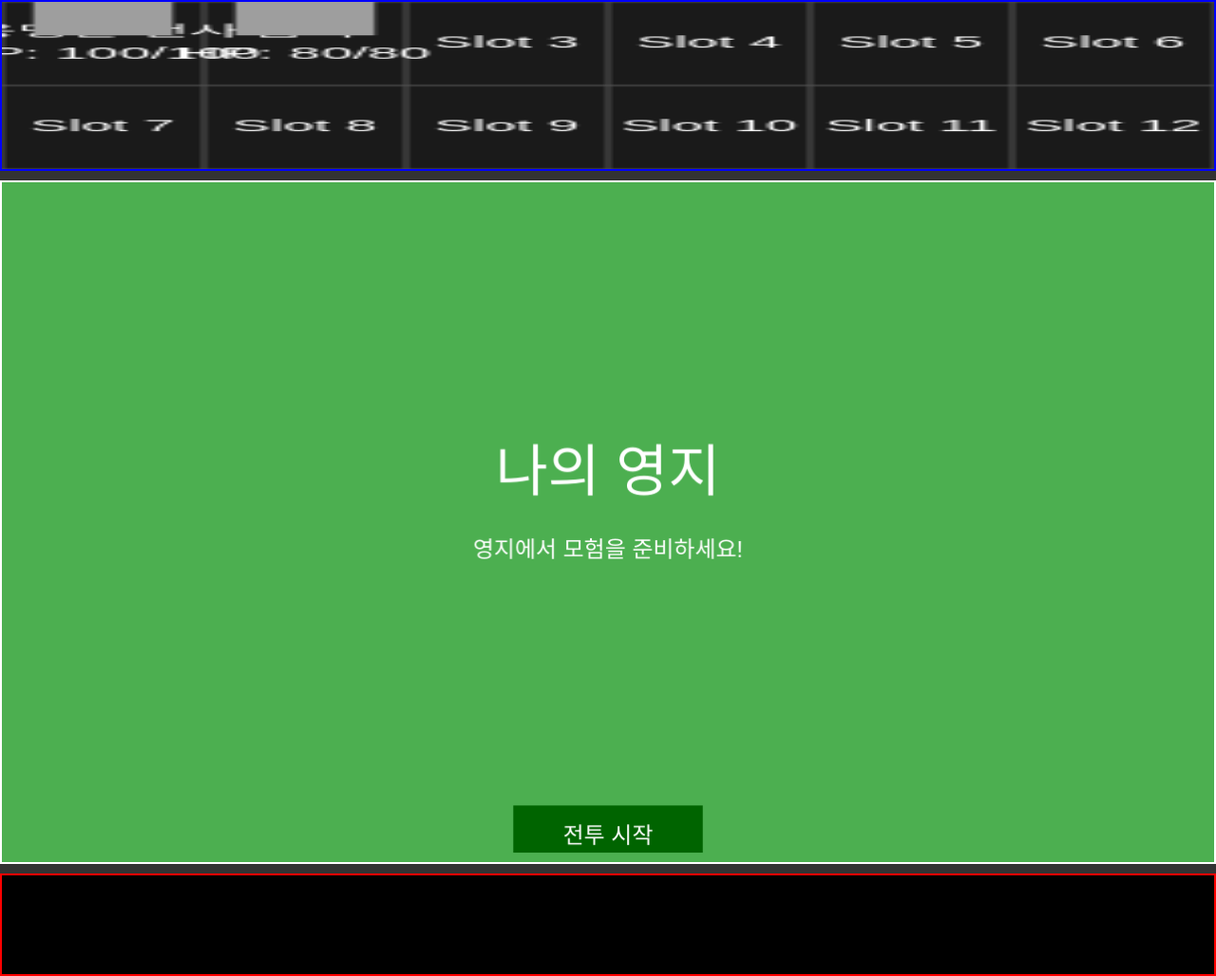
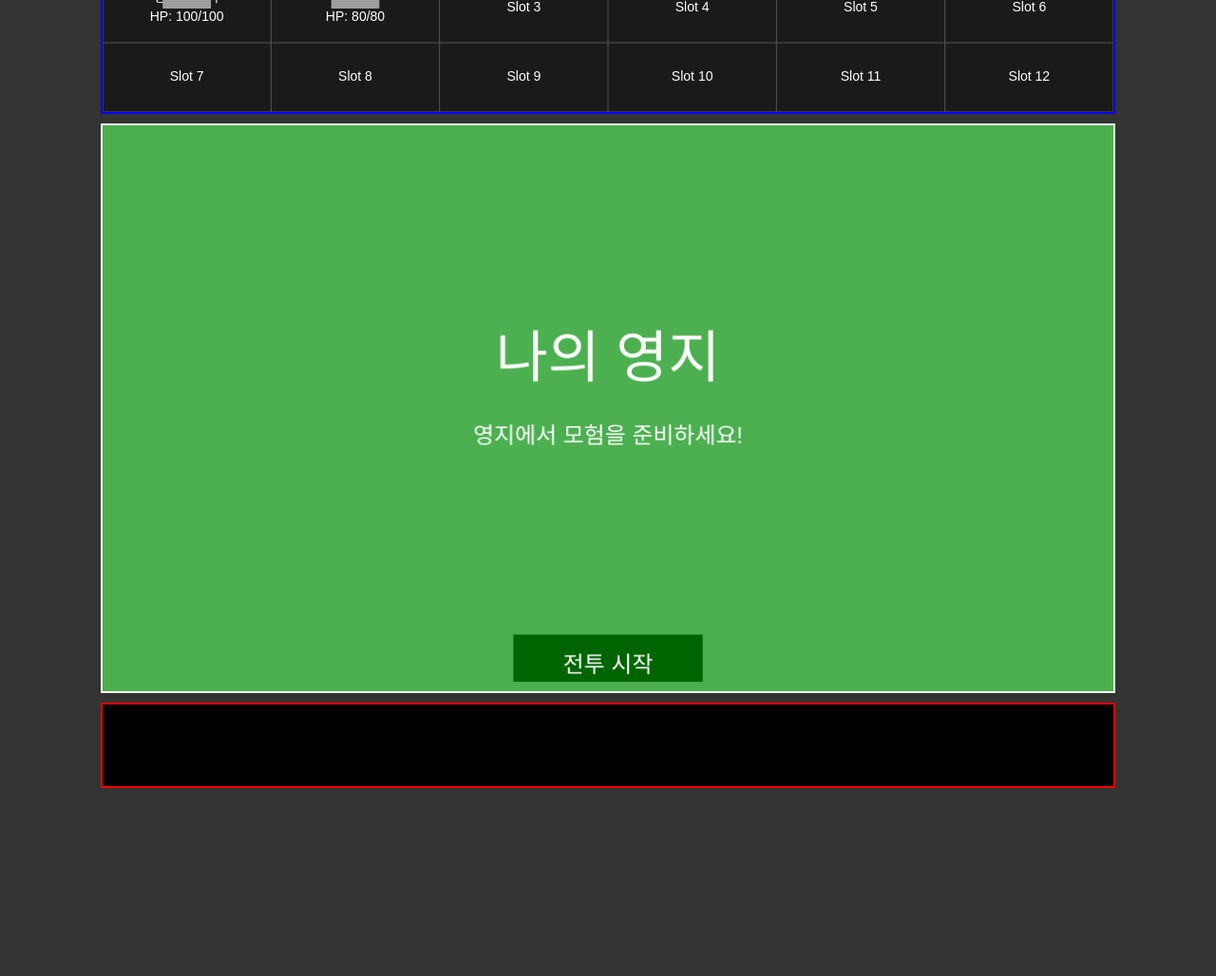
Before and after one commit to cagecorn/muscle-and-blood, a website with bundled scripts: page index.html in a window 1280 px wide. Shown: the whole page at 95% size. After the commit the page ends 830 px from the top, so only its background shows below. Built offline with nearby package versions, Linux system fonts and the light colour scheme.

Commit message:
Fix canvas sizing and layout

```diff
--- a/js/GameEngine.js
+++ b/js/GameEngine.js
@@ -123,26 +123,20 @@ export class GameEngine {
         this.panelEngine = new PanelEngine();
         this.panelEngine.registerPanel('mercenaryPanel', this.mercenaryPanelManager);
 
-        // CompatibilityManager 초기화 (LogicManager와 패널, 로그 매니저 전달)
+        // UIEngine과 MapManager를 먼저 초기화
+        this.mapManager = new MapManager(this.measureManager);
+        this.uiEngine = new UIEngine(this.renderer, this.measureManager, this.eventManager);
+
+        // CompatibilityManager 초기화 (필요 매니저들을 모두 전달)
         this.compatibilityManager = new CompatibilityManager(
             this.measureManager,
             this.renderer,
-            null, // UIEngine (temp null)
-            null,  // MapManager (temp null)
+            this.uiEngine,
+            this.mapManager,
             this.logicManager,
             this.mercenaryPanelManager,
             this.battleLogManager
         );
-
-        // UIEngine과 MapManager 초기화 (CompatibilityManager가 재계산 메서드를 호출할 수 있도록)
-        this.mapManager = new MapManager(this.measureManager);
-        this.uiEngine = new UIEngine(this.renderer, this.measureManager, this.eventManager);
-
-        // CompatibilityManager에 UIEngine과 MapManager 참조 설정 (생성 후)
-        this.compatibilityManager.uiEngine = this.uiEngine;
-        this.compatibilityManager.mapManager = this.mapManager;
-        // 초기 캔버스 크기 조정 및 다른 매니저 재계산 트리거 (모든 매니저가 초기화된 후 한 번 더 호출)
-        this.compatibilityManager.adjustResolution();
 
         this.cameraEngine = new CameraEngine(this.renderer, this.logicManager, this.sceneEngine);
         this.inputManager = new InputManager(this.renderer, this.cameraEngine, this.uiEngine);
--- a/js/managers/BattleLogManager.js
+++ b/js/managers/BattleLogManager.js
@@ -8,9 +8,12 @@ export class BattleLogManager {
         this.eventManager = eventManager;
         this.measureManager = measureManager; // ✨ measureManager 저장
 
+        this.pixelRatio = window.devicePixelRatio || 1;
+
         this.logMessages = [];
 
-        // 초기 로그 치수 재계산 (CompatibilityManager가 캔버스 크기 설정 후 호출할 것임)
+        // 초기 내부 해상도 설정 후 로그 치수 재계산
+        this.resizeCanvas();
         this.recalculateLogDimensions();
 
         // ✨ _setupEventListeners는 이제 GameEngine에서 명시적으로 호출됩니다.
@@ -28,13 +31,31 @@ export class BattleLogManager {
         // 캔버스 높이에 따라 표시할 최대 줄 수와 줄 간격 재조정
         this.padding = measuredPadding;
         this.lineHeight = measuredLineHeight;
-        this.maxLogLines = Math.floor((this.canvas.height - 2 * this.padding) / this.lineHeight);
+        this.maxLogLines = Math.floor(((this.canvas.height / this.pixelRatio) - 2 * this.padding) / this.lineHeight);
 
         // 최대 줄 수를 초과하는 오래된 메시지 제거
         while (this.logMessages.length > this.maxLogLines) {
             this.logMessages.shift();
         }
         console.log(`[BattleLogManager] Log dimensions recalculated. Canvas size: ${this.canvas.width}x${this.canvas.height}, Max lines: ${this.maxLogLines}`);
+        this.resizeCanvas();
+    }
+
+    /**
+     * 캔버스 내부의 그리기 버퍼 해상도를 실제 표시 크기와 픽셀 비율에 맞춰 조정합니다.
+     */
+    resizeCanvas() {
+        const displayWidth = this.canvas.clientWidth;
+        const displayHeight = this.canvas.clientHeight;
+
+        if (this.canvas.width !== displayWidth * this.pixelRatio ||
+            this.canvas.height !== displayHeight * this.pixelRatio) {
+            this.canvas.width = displayWidth * this.pixelRatio;
+            this.canvas.height = displayHeight * this.pixelRatio;
+            this.ctx = this.canvas.getContext('2d');
+            this.ctx.scale(this.pixelRatio, this.pixelRatio);
+            console.log(`[BattleLogManager] Canvas internal resolution set to: ${this.canvas.width}x${this.canvas.height} (Display: ${displayWidth}x${displayHeight}, Ratio: ${this.pixelRatio})`);
+        }
     }
 
     /**
@@ -72,9 +93,9 @@ export class BattleLogManager {
     }
 
     draw(ctx) {
-        ctx.clearRect(0, 0, this.canvas.width, this.canvas.height);
+        ctx.clearRect(0, 0, this.canvas.width / this.pixelRatio, this.canvas.height / this.pixelRatio);
         ctx.fillStyle = 'rgba(0, 0, 0, 0.7)';
-        ctx.fillRect(0, 0, this.canvas.width, this.canvas.height);
+        ctx.fillRect(0, 0, this.canvas.width / this.pixelRatio, this.canvas.height / this.pixelRatio);
 
         ctx.fillStyle = 'white';
         ctx.font = `${Math.floor(this.lineHeight * 0.8)}px Arial`; // ✨ 폰트 크기 동적 조정 (줄 높이의 80%)
--- a/js/managers/CompatibilityManager.js
+++ b/js/managers/CompatibilityManager.js
@@ -1,15 +1,19 @@
 // js/managers/CompatibilityManager.js
 
 export class CompatibilityManager {
-    constructor(measureManager, renderer, uiEngine, mapManager, logicManager, mercenaryPanelManager, battleLogManager) { // ✨ 새 매니저들 추가
+    constructor(measureManager, renderer, uiEngine, mapManager, logicManager, mercenaryPanelManager, battleLogManager) {
         console.log("\ud83d\udcf1 CompatibilityManager initialized. Adapting to screen changes. \ud83d\udcf1");
         this.measureManager = measureManager;
-        this.renderer = renderer; // Main game canvas renderer
+        this.renderer = renderer;
         this.uiEngine = uiEngine;
         this.mapManager = mapManager;
         this.logicManager = logicManager;
-        this.mercenaryPanelManager = mercenaryPanelManager; // ✨ 용병 패널 매니저
-        this.battleLogManager = battleLogManager;     // ✨ 전투 로그 매니저
+        this.mercenaryPanelManager = mercenaryPanelManager;
+        this.battleLogManager = battleLogManager;
+
+        // 캔버스 참조 보관
+        this.mercenaryPanelCanvas = mercenaryPanelManager ? mercenaryPanelManager.canvas : null;
+        this.combatLogCanvas = battleLogManager ? battleLogManager.canvas : null;
 
         this.baseGameWidth = this.measureManager.get('gameResolution.width');
         this.baseGameHeight = this.measureManager.get('gameResolution.height');
@@ -38,107 +42,121 @@ export class CompatibilityManager {
             console.warn("[CompatibilityManager] Viewport dimensions are zero, cannot adjust resolution.");
             const minRes = this.logicManager.getMinGameResolution();
 
-            // MeasureManager와 Renderer에 최소 해상도 설정 (CSS 크기)
             this.measureManager.updateGameResolution(minRes.minWidth, minRes.minHeight);
-            this.renderer.canvas.style.width = `${minRes.minWidth}px`; // CSS 크기 설정
-            this.renderer.canvas.style.height = `${minRes.minHeight}px`; // CSS 크기 설정
-            this.renderer.resizeCanvas(minRes.minWidth, minRes.minHeight); // Renderer의 내부 해상도 조정
+            this.renderer.canvas.style.width = `${minRes.minWidth}px`;
+            this.renderer.canvas.style.height = `${minRes.minHeight}px`;
+            this.renderer.resizeCanvas(minRes.minWidth, minRes.minHeight);
 
-            // 다른 캔버스들도 최소값으로 설정 (필요하다면)
-            // ... (기존 용병 패널 및 전투 로그 캔버스 크기 조정 로직 유지)
-            // 중요한 점은, 이 캔버스들의 CSS width/height를 설정한 후
-            // 각 매니저 (MercenaryPanelManager, BattleLogManager) 내에서 자체 캔버스의
-            // getContext('2d')를 다시 얻거나, 캔버스 요소를 매니저에 전달할 때 이미 컨텍스트를 얻었으므로
-            // 해당 캔버스의 내부 해상도를 직접 조정해 주어야 합니다.
-            // MercenaryPanelManager와 BattleLogManager는 이미 canvas와 ctx를 직접 가지고 있으므로,
-            // 이들의 draw 메서드에서 pixelRatio를 고려하거나,
-            // 별도의 resize 메서드를 추가하여 resizeCanvas처럼 처리해야 합니다. (이 예시에서는 생략)
-
-            // 매니저들의 내부 치수 재계산 호출
-            // ... (기존 recalculateUIDimensions 등 유지)
+            if (this.mercenaryPanelCanvas) {
+                const mHeight = Math.floor(minRes.minWidth * (this.measureManager.get('mercenaryPanel.heightRatio') / (this.baseGameWidth / this.baseGameHeight)));
+                this.mercenaryPanelCanvas.style.width = `${minRes.minWidth}px`;
+                this.mercenaryPanelCanvas.style.height = `${mHeight}px`;
+            }
+            if (this.combatLogCanvas) {
+                const cHeight = Math.floor(minRes.minWidth * (this.measureManager.get('combatLog.heightRatio') / (this.baseGameWidth / this.baseGameHeight)));
+                this.combatLogCanvas.style.width = `${minRes.minWidth}px`;
+                this.combatLogCanvas.style.height = `${cHeight}px`;
+            }
+            this.callRecalculateDimensions();
             return;
         }
+        const totalPadding = 20; // container padding
+        const totalMarginBetweenCanvases = 20; // margins
+        const availableHeight = viewportHeight - totalPadding - totalMarginBetweenCanvases;
 
-        let newGameWidth;
-        let newGameHeight;
+        const mainGameAspectRatio = this.baseGameWidth / this.baseGameHeight;
+        const maxMainGameCanvasWidth = viewportWidth - totalPadding;
+
+        const mercenaryPanelExpectedHeightRatio = this.measureManager.get('mercenaryPanel.heightRatio');
+        const combatLogExpectedHeightRatio = this.measureManager.get('combatLog.heightRatio');
+
+        let mainGameCanvasWidth;
+        let mainGameCanvasHeight;
 
         const currentViewportAspectRatio = viewportWidth / viewportHeight;
+        const totalGameAspectRatio = this.baseAspectRatio +
+                                     (this.baseAspectRatio * mercenaryPanelExpectedHeightRatio) +
+                                     (this.baseAspectRatio * combatLogExpectedHeightRatio);
 
-        if (currentViewportAspectRatio > this.baseAspectRatio) {
-            // 뷰포트가 게임 기본 비율보다 가로로 넓다면, 높이에 맞춰 스케일
-            newGameHeight = viewportHeight;
-            newGameWidth = newGameHeight * this.baseAspectRatio;
+        if (currentViewportAspectRatio > totalGameAspectRatio) {
+            mainGameCanvasHeight = availableHeight / (1 + mercenaryPanelExpectedHeightRatio + combatLogExpectedHeightRatio);
+            mainGameCanvasWidth = mainGameCanvasHeight * mainGameAspectRatio;
         } else {
-            // 뷰포트가 게임 기본 비율보다 세로로 길거나 가로로 좁다면, 너비에 맞춰 스케일
-            newGameWidth = viewportWidth;
-            newGameHeight = newGameWidth / this.baseAspectRatio;
+            mainGameCanvasWidth = maxMainGameCanvasWidth;
+            mainGameCanvasHeight = mainGameCanvasWidth / mainGameAspectRatio;
+            if ((mainGameCanvasHeight + (mainGameCanvasHeight * mercenaryPanelExpectedHeightRatio) + (mainGameCanvasHeight * combatLogExpectedHeightRatio)) > availableHeight) {
+                mainGameCanvasHeight = availableHeight / (1 + mercenaryPanelExpectedHeightRatio + combatLogExpectedHeightRatio);
+                mainGameCanvasWidth = mainGameCanvasHeight * mainGameAspectRatio;
+            }
         }
 
         // 소수점 제거
-        newGameWidth = Math.floor(newGameWidth);
-        newGameHeight = Math.floor(newGameHeight);
+        mainGameCanvasWidth = Math.floor(mainGameCanvasWidth);
+        mainGameCanvasHeight = Math.floor(mainGameCanvasHeight);
 
         // GuardianManager의 최소 해상도 요구 사항 가져오기
         const minRequiredResolution = this.logicManager.getMinGameResolution();
 
         // 계산된 해상도가 최소 요구 사항보다 작을 경우 조정
-        if (newGameWidth < minRequiredResolution.minWidth || newGameHeight < minRequiredResolution.minHeight) {
-            console.warn(`[CompatibilityManager] Calculated resolution ${newGameWidth}x${newGameHeight} is below minimum requirement ${minRequiredResolution.minWidth}x${minRequiredResolution.minHeight}. Forcing minimums.`);
+        if (mainGameCanvasWidth < minRequiredResolution.minWidth || mainGameCanvasHeight < minRequiredResolution.minHeight) {
+            console.warn(`[CompatibilityManager] Calculated main game resolution ${mainGameCanvasWidth}x${mainGameCanvasHeight} is below minimum requirement ${minRequiredResolution.minWidth}x${minRequiredResolution.minHeight}. Forcing minimums.`);
 
-            const scaleToFitMinWidth = minRequiredResolution.minWidth / newGameWidth;
-            const scaleToFitMinHeight = minRequiredResolution.minHeight / newGameHeight;
+            const scaleToFitMinWidth = minRequiredResolution.minWidth / mainGameCanvasWidth;
+            const scaleToFitMinHeight = minRequiredResolution.minHeight / mainGameCanvasHeight;
 
             const forcedScale = Math.max(scaleToFitMinWidth, scaleToFitMinHeight);
 
-            newGameWidth = Math.floor(newGameWidth * forcedScale);
-            newGameHeight = Math.floor(newGameHeight * forcedScale);
+            mainGameCanvasWidth = Math.floor(mainGameCanvasWidth * forcedScale);
+            mainGameCanvasHeight = Math.floor(mainGameCanvasHeight * forcedScale);
 
-            newGameWidth = Math.max(newGameWidth, minRequiredResolution.minWidth);
-            newGameHeight = Math.max(newGameHeight, minRequiredResolution.minHeight);
+            mainGameCanvasWidth = Math.max(mainGameCanvasWidth, minRequiredResolution.minWidth);
+            mainGameCanvasHeight = Math.max(mainGameCanvasHeight, minRequiredResolution.minHeight);
         }
 
         // 1. 메인 게임 캔버스 CSS 해상도 업데이트
-        this.measureManager.updateGameResolution(newGameWidth, newGameHeight);
-        this.renderer.canvas.style.width = `${newGameWidth}px`;  // CSS 크기 설정
-        this.renderer.canvas.style.height = `${newGameHeight}px`; // CSS 크기 설정
-        // ✨ Renderer의 내부 해상도(width/height 속성)를 CSS 크기에 맞춰 재설정하고 pixelRatio 적용
-        this.renderer.resizeCanvas(newGameWidth, newGameHeight);
-        console.log(`[CompatibilityManager] Main Canvas adjusted to: ${newGameWidth}x${newGameHeight}`);
+        this.measureManager.updateGameResolution(mainGameCanvasWidth, mainGameCanvasHeight);
+        this.renderer.canvas.style.width = `${mainGameCanvasWidth}px`;
+        this.renderer.canvas.style.height = `${mainGameCanvasHeight}px`;
+        this.renderer.resizeCanvas(mainGameCanvasWidth, mainGameCanvasHeight);
+        console.log(`[CompatibilityManager] Main Canvas adjusted to: ${mainGameCanvasWidth}x${mainGameCanvasHeight}`);
 
         // 2. 용병 패널 캔버스 해상도 업데이트
-        if (this.mercenaryPanelManager && this.mercenaryPanelManager.canvas) {
-            const mercenaryPanelHeight = Math.floor(newGameHeight * this.measureManager.get('mercenaryPanel.heightRatio'));
-            this.mercenaryPanelManager.canvas.style.width = `${newGameWidth}px`;
-            this.mercenaryPanelManager.canvas.style.height = `${mercenaryPanelHeight}px`;
-            // ✨ MercenaryPanelManager의 내부 캔버스 해상도도 조정해야 합니다.
-            // MercenaryPanelManager 내부에 resizeCanvas() 같은 메서드를 구현하고 호출하거나,
-            // 직접 캔버스 width/height 속성과 ctx.scale을 조정해야 합니다.
-            // 여기서는 단순히 CSS 크기만 조정합니다. (별도 구현 필요)
-            console.log(`[CompatibilityManager] Mercenary Panel Canvas adjusted to: ${newGameWidth}x${mercenaryPanelHeight}`);
+        if (this.mercenaryPanelCanvas) {
+            const mercenaryPanelHeight = Math.floor(mainGameCanvasHeight * mercenaryPanelExpectedHeightRatio);
+            this.mercenaryPanelCanvas.style.width = `${mainGameCanvasWidth}px`;
+            this.mercenaryPanelCanvas.style.height = `${mercenaryPanelHeight}px`;
+            if (this.mercenaryPanelManager && this.mercenaryPanelManager.resizeCanvas) {
+                this.mercenaryPanelManager.resizeCanvas();
+            }
+            console.log(`[CompatibilityManager] Mercenary Panel Canvas adjusted to: ${mainGameCanvasWidth}x${mercenaryPanelHeight}`);
         }
 
         // 3. 전투 로그 캔버스 해상도 업데이트
-        if (this.battleLogManager && this.battleLogManager.canvas) {
-            const combatLogHeight = Math.floor(newGameHeight * this.measureManager.get('combatLog.heightRatio'));
-            this.battleLogManager.canvas.style.width = `${newGameWidth}px`;
-            this.battleLogManager.canvas.style.height = `${combatLogHeight}px`;
-            // ✨ BattleLogManager의 내부 캔버스 해상도도 조정해야 합니다. (MercenaryPanelManager와 동일)
-            // 여기서는 단순히 CSS 크기만 조정합니다. (별도 구현 필요)
-            console.log(`[CompatibilityManager] Combat Log Canvas adjusted to: ${newGameWidth}x${combatLogHeight}`);
+        if (this.combatLogCanvas) {
+            const combatLogHeight = Math.floor(mainGameCanvasHeight * combatLogExpectedHeightRatio);
+            this.combatLogCanvas.style.width = `${mainGameCanvasWidth}px`;
+            this.combatLogCanvas.style.height = `${combatLogHeight}px`;
+            if (this.battleLogManager && this.battleLogManager.resizeCanvas) {
+                this.battleLogManager.resizeCanvas();
+            }
+            console.log(`[CompatibilityManager] Combat Log Canvas adjusted to: ${mainGameCanvasWidth}x${combatLogHeight}`);
         }
 
         // 모든 관련 매니저들의 내부 치수 재계산 호출
+        this.callRecalculateDimensions();
+    }
+
+    // 모든 매니저의 재계산 메서드를 호출하는 헬퍼 함수
+    callRecalculateDimensions() {
         if (this.uiEngine && this.uiEngine.recalculateUIDimensions) {
             this.uiEngine.recalculateUIDimensions();
         }
         if (this.mapManager && this.mapManager.recalculateMapDimensions) {
             this.mapManager.recalculateMapDimensions();
         }
-        // ✨ 용병 패널 매니저의 내부 재계산 메서드 호출
         if (this.mercenaryPanelManager && this.mercenaryPanelManager.recalculatePanelDimensions) {
             this.mercenaryPanelManager.recalculatePanelDimensions();
         }
-        // ✨ 전투 로그 매니저의 내부 재계산 메서드 호출
         if (this.battleLogManager && this.battleLogManager.recalculateLogDimensions) {
             this.battleLogManager.recalculateLogDimensions();
         }
--- a/js/managers/MercenaryPanelManager.js
+++ b/js/managers/MercenaryPanelManager.js
@@ -17,7 +17,10 @@ export class MercenaryPanelManager {
         this.gridCols = this.measureManager.get('mercenaryPanel.gridCols');
         this.numSlots = this.gridRows * this.gridCols;
 
-        // 초기 패널 치수 재계산 (CompatibilityManager가 캔버스 크기 설정 후 호출할 것임)
+        this.pixelRatio = window.devicePixelRatio || 1;
+
+        // 초기 내부 해상도 설정 후 패널 치수 계산
+        this.resizeCanvas();
         this.recalculatePanelDimensions();
 
         // ✨ window.resize 이벤트 리스너 제거 (CompatibilityManager가 크기 제어)
@@ -29,9 +32,27 @@ export class MercenaryPanelManager {
      */
     recalculatePanelDimensions() {
         // ✨ 캔버스 요소의 현재 크기를 기반으로 내부 슬롯 크기 계산
-        this.slotWidth = this.canvas.width / this.gridCols;
-        this.slotHeight = this.canvas.height / this.gridRows;
+        this.slotWidth = (this.canvas.width / this.pixelRatio) / this.gridCols;
+        this.slotHeight = (this.canvas.height / this.pixelRatio) / this.gridRows;
         console.log(`[MercenaryPanelManager] Panel dimensions recalculated. Canvas size: ${this.canvas.width}x${this.canvas.height}, Slot size: ${this.slotWidth}x${this.slotHeight}`);
+        this.resizeCanvas();
+    }
+
+    /**
+     * 캔버스 내부 해상도를 CSS 크기와 pixelRatio에 맞춰 조정합니다.
+     */
+    resizeCanvas() {
+        const displayWidth = this.canvas.clientWidth;
+        const displayHeight = this.canvas.clientHeight;
+
+        if (this.canvas.width !== displayWidth * this.pixelRatio ||
+            this.canvas.height !== displayHeight * this.pixelRatio) {
+            this.canvas.width = displayWidth * this.pixelRatio;
+            this.canvas.height = displayHeight * this.pixelRatio;
+            this.ctx = this.canvas.getContext('2d');
+            this.ctx.scale(this.pixelRatio, this.pixelRatio);
+            console.log(`[MercenaryPanelManager] Canvas internal resolution set to: ${this.canvas.width}x${this.canvas.height} (Display: ${displayWidth}x${displayHeight}, Ratio: ${this.pixelRatio})`);
+        }
     }
 
     /**
@@ -40,9 +61,9 @@ export class MercenaryPanelManager {
      * @param {CanvasRenderingContext2D} ctx - 패널 캔버스의 2D 렌더링 컨텍스트
      */
     draw(ctx) {
-        ctx.clearRect(0, 0, this.canvas.width, this.canvas.height);
+        ctx.clearRect(0, 0, this.canvas.width / this.pixelRatio, this.canvas.height / this.pixelRatio);
         ctx.fillStyle = '#1A1A1A';
-        ctx.fillRect(0, 0, this.canvas.width, this.canvas.height);
+        ctx.fillRect(0, 0, this.canvas.width / this.pixelRatio, this.canvas.height / this.pixelRatio);
 
         ctx.strokeStyle = '#555';
         ctx.lineWidth = 1;
@@ -50,13 +71,13 @@ export class MercenaryPanelManager {
         for (let i = 0; i <= this.gridCols; i++) {
             ctx.beginPath();
             ctx.moveTo(i * this.slotWidth, 0);
-            ctx.lineTo(i * this.slotWidth, this.canvas.height);
+            ctx.lineTo(i * this.slotWidth, this.canvas.height / this.pixelRatio);
             ctx.stroke();
         }
         for (let i = 0; i <= this.gridRows; i++) {
             ctx.beginPath();
             ctx.moveTo(0, i * this.slotHeight);
-            ctx.lineTo(this.canvas.width, i * this.slotHeight);
+            ctx.lineTo(this.canvas.width / this.pixelRatio, i * this.slotHeight);
             ctx.stroke();
         }
 
--- a/style.css
+++ b/style.css
@@ -14,28 +14,40 @@ body {
     display: flex;
     flex-direction: column; /* 캔버스들을 세로로 정렬 */
     align-items: center; /* 컨테이너 내에서 캔버스들을 수평 중앙 정렬 */
+    /* 컨테이너가 뷰포트 최대 크기를 차지하도록 */
+    width: 100vw;
+    height: 100vh;
+    box-sizing: border-box;
+    padding: 10px;
+    justify-content: center; /* 세로 중앙 정렬 */
 }
 
 canvas {
     border: 2px solid #fff; /* 캔버스 테두리 */
     background-color: #000; /* 캔버스 배경 */
     display: block; /* 캔버스 아래 추가 공간 방지 */
-    /* ✨ width, height 속성 제거. CompatibilityManager가 제어 */
-    max-width: 100vw; /* 불편한 생성량 제어 */
-    max-height: 100vh;
+    max-width: 100%; /* 부모 컨테이너 너비를 넘지 않도록 */
     box-sizing: border-box; /* 테두리 포함 크기 계산 */
 }
 
 /* 용병 패널 캔버스 전용 스타일 (JS가 크기 제어) */
 #mercenaryPanelCanvas {
-    /* ✨ width, height 속성 제거 */
     margin-bottom: 10px; /* 패널과 메인 게임 캔버스 사이의 간격 */
     border: 2px solid #00f; /* 구분을 위한 다른 테두리 색상 */
+    flex-shrink: 0;
+    aspect-ratio: 16 / 2.25; /* 메인 캔버스 높이의 약 25% 비율 */
 }
 
 /* ✨ 전투 로그 캔버스 전용 스타일 (JS가 크기 제어) */
 #combatLogCanvas {
-    /* ✨ width, height 속성 제거 */
     margin-top: 10px; /* 메인 게임 캔버스 위쪽 간격 */
     border: 2px solid #f00; /* 구분을 위한 다른 테두리 색상 (빨간색) */
+    flex-shrink: 0;
+    aspect-ratio: 16 / 1.35; /* 메인 캔버스 높이의 약 15% 비율 */
 }
+
+/* 메인 게임 캔버스 */
+#gameCanvas {
+    flex-grow: 1;
+    aspect-ratio: 16 / 9;
+}
```
